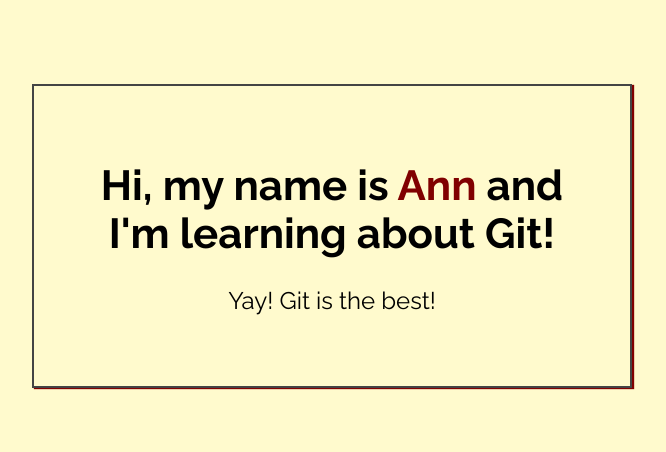
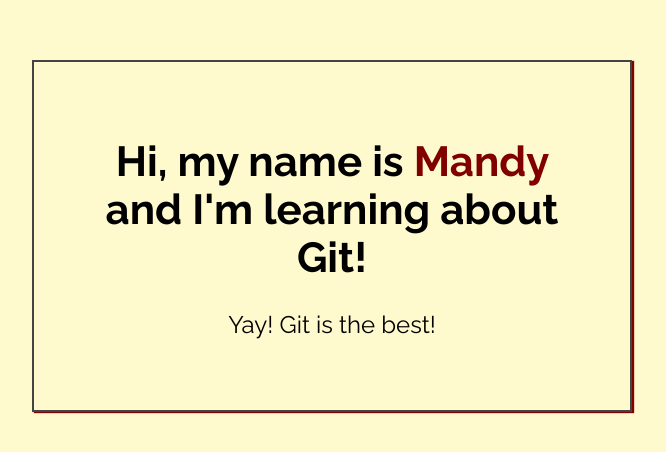
Before and after one commit to mandaeliza/my-first-repo, a plain HTML site: page index.html in a window 1280 px wide. Shown: the part 164-616 px from the top of the page, without its empty margins (308-974 px from the left). Drawn offline with Linux system fonts and the light colour scheme.

Commit message:
Added my name to index.html

```diff
--- a/index.html
+++ b/index.html
@@ -14,7 +14,7 @@
 <body>
 
     <div class="greeting">
-        <h1>Hi, my name is <span class="highlight">Ann</span> and I'm learning about Git! </h1>
+        <h1>Hi, my name is <span class="highlight">Mandy</span> and I'm learning about Git! </h1>
 
         <p>Yay! Git is the best!</p>
     </div>
```
